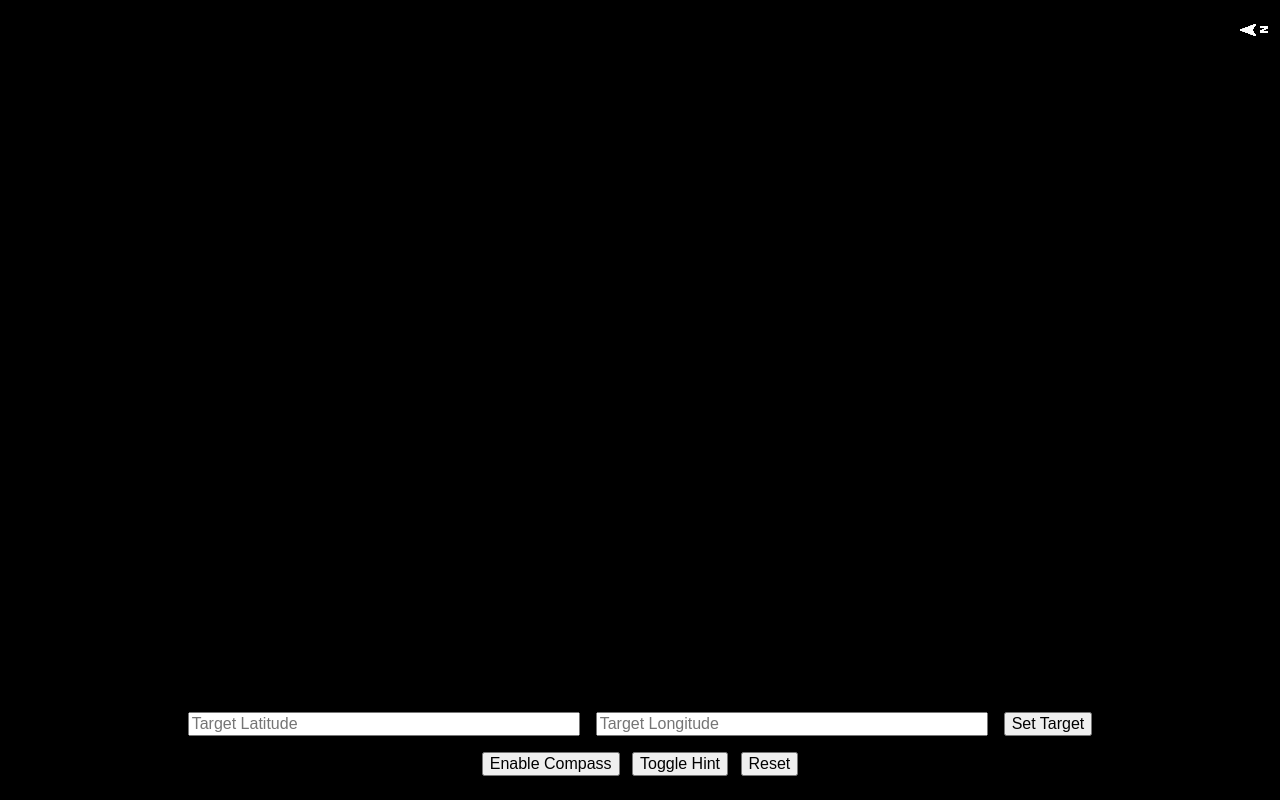
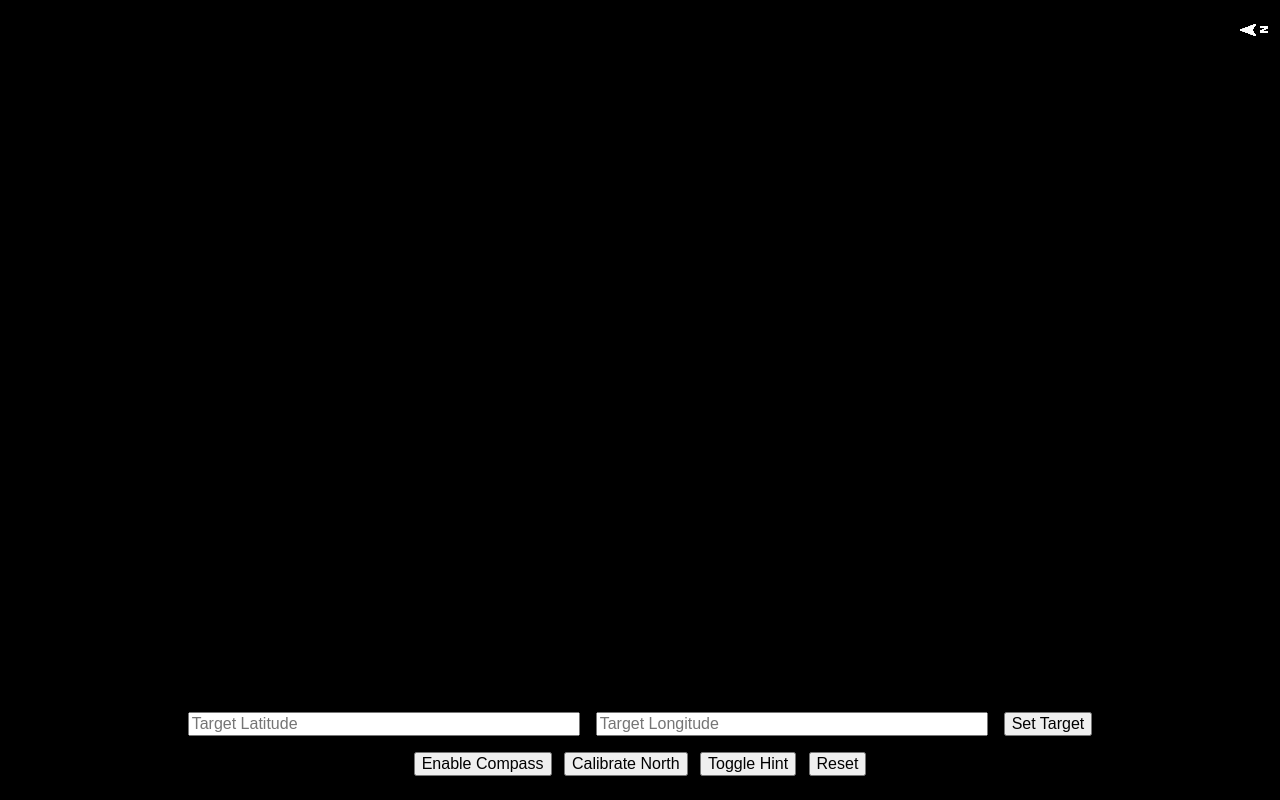
Before and after one commit to Prontex/gps-arrow-nav, a plain HTML site: page index.html in a window 1280 px wide. Drawn offline with Linux system fonts and the light colour scheme.

Commit message:
Update index.html add calibration button

```diff
--- a/index.html
+++ b/index.html
@@ -19,6 +19,7 @@
       </div>
       <div id="controls">
         <button onclick="requestOrientationPermission()">Enable Compass</button>
+        <button onclick="calibrateNorth()">Calibrate North</button>
         <button onclick="toggleHint()">Toggle Hint</button>
         <button onclick="resetApp()">Reset</button>
       </div>
```
